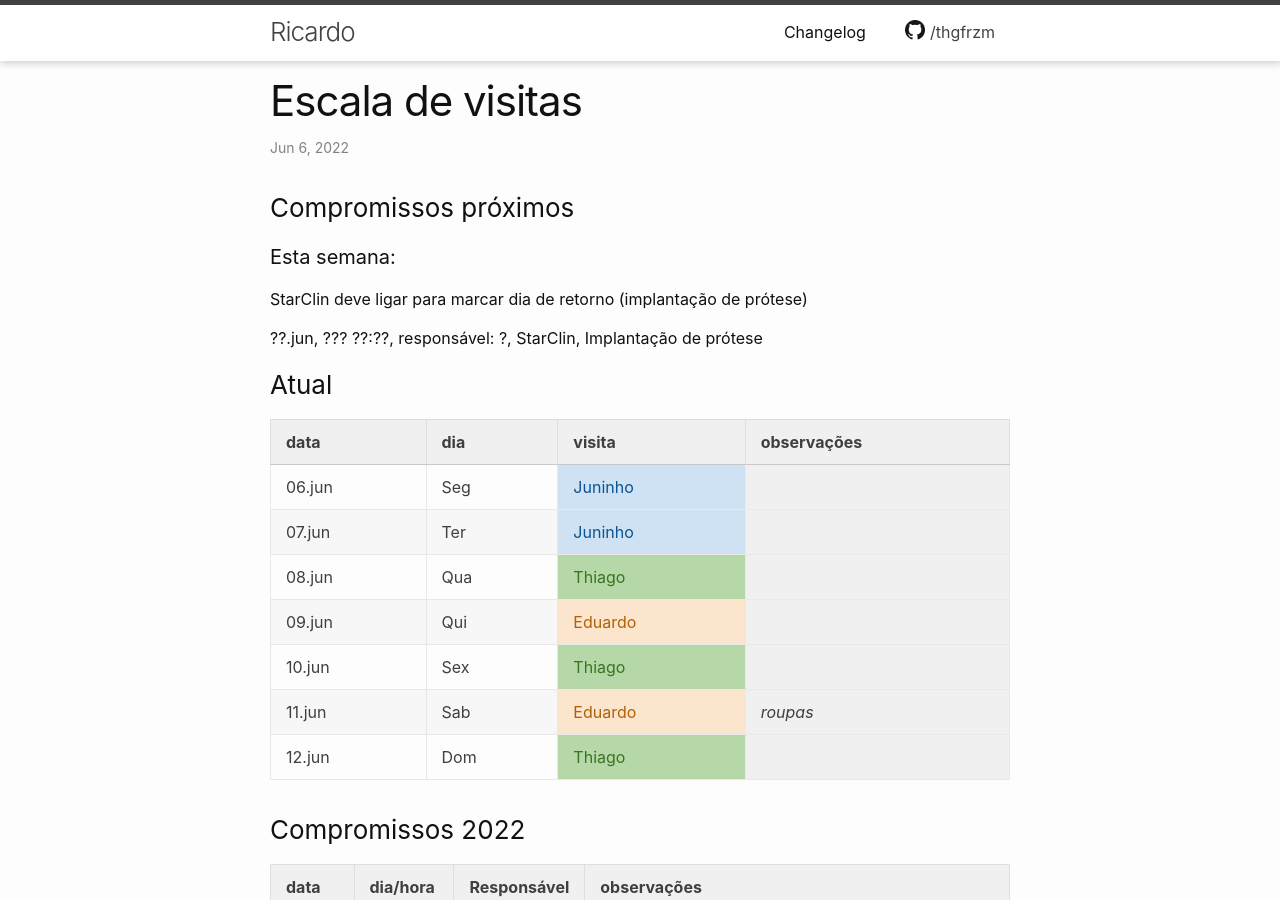
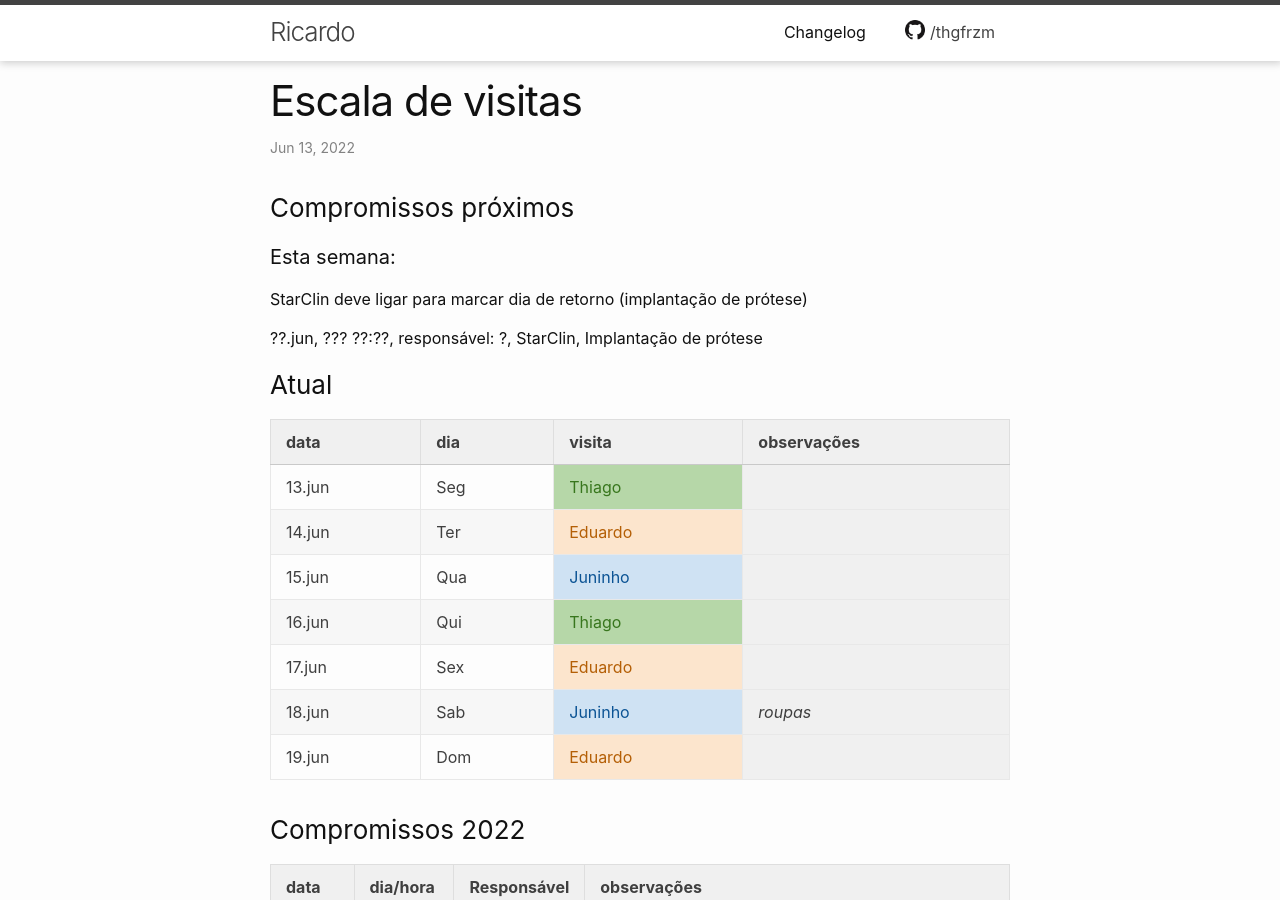
Before and after one commit to thgfrzm/ricardo, a Jekyll site: the page built from _posts/2018-12-13-escala-visitas.markdown, in a window 1280 px wide and 900 px high. Built offline with Jekyll 4.4.1, drawn with Linux system fonts in a browser that asks for light colours; some of the changed text lies outside the part shown.

Commit message:
Update 2018-12-13-escala-visitas.markdown

```diff
--- a/_posts/2018-12-13-escala-visitas.markdown
+++ b/_posts/2018-12-13-escala-visitas.markdown
@@ -1,7 +1,7 @@
 ---
 layout: post
 title:  "Escala de visitas"
-date:   2022-06-06 00:00:00 -0300
+date:   2022-06-13 00:00:00 -0300
 categories: agenda
 ---
 <!--
@@ -25,13 +25,13 @@
 
 | data   | dia | visita  | observações |
 | ------ | --- | ------- | ----------- |
-| 06.jun | Seg | Juninho |             |
-| 07.jun | Ter | Juninho |             |
-| 08.jun | Qua | Thiago  |             |
-| 09.jun | Qui | Eduardo |             |
-| 10.jun | Sex | Thiago  |             |
-| 11.jun | Sab | Eduardo | _roupas_    |
-| 12.jun | Dom | Thiago  |             |
+| 13.jun | Seg | Thiago  |             |
+| 14.jun | Ter | Eduardo |             |
+| 15.jun | Qua | Juninho |             |
+| 16.jun | Qui | Thiago  |             |
+| 17.jun | Sex | Eduardo |             |
+| 18.jun | Sab | Juninho | _roupas_    |
+| 19.jun | Dom | Eduardo |             |
 
 
 ### Compromissos 2022
@@ -1335,3 +1335,10 @@
 | 03.jun    | Sex | Eduardo     |                                                     |
 | 04.jun    | Sab | Thiago      | _roupas_                                            |
 | 05.jun    | Dom | Eduardo     |                                                     |
+| 06.jun | Seg | Juninho |             |
+| 07.jun | Ter | Juninho |             |
+| 08.jun | Qua | Thiago  |             |
+| 09.jun | Qui | Eduardo |             |
+| 10.jun | Sex | Thiago  |             |
+| 11.jun | Sab | Eduardo | _roupas_    |
+| 12.jun | Dom | Thiago  |             |
```
